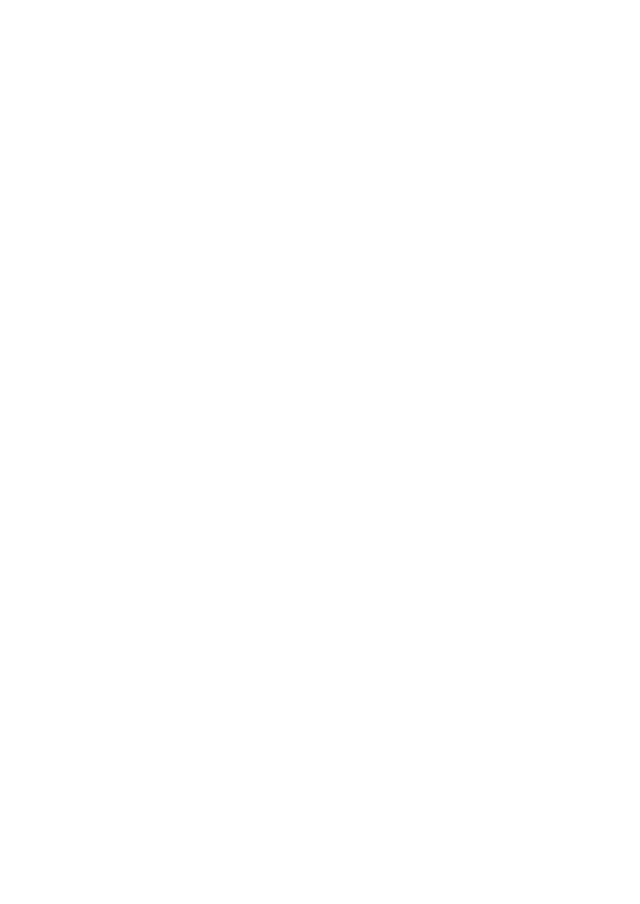
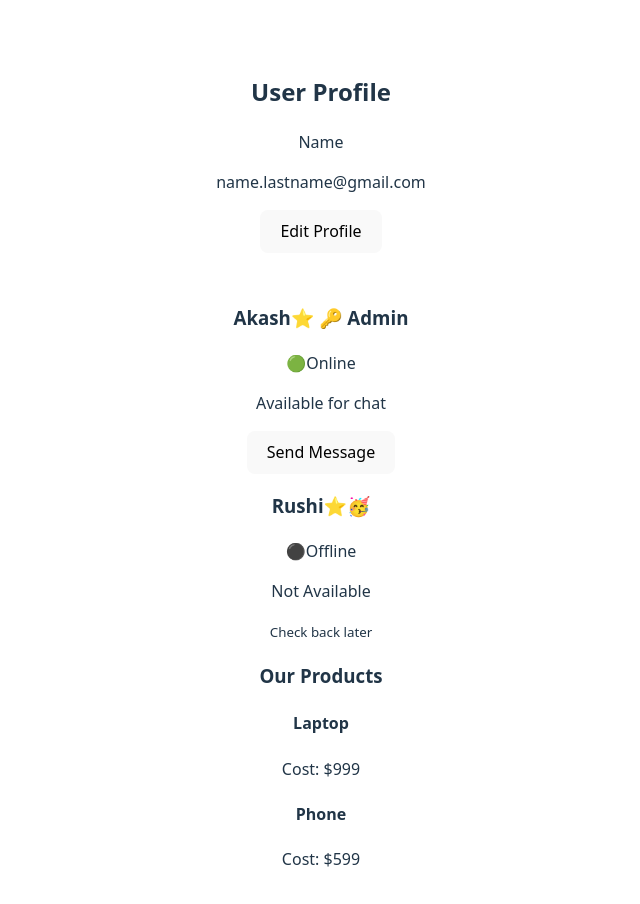
Before and after one commit to AkashWarkhad/React19-Tutorial, a React (Vite) app in the folder hello-world/: page / in a window 1280 px wide. Shown: the part 1229-2133 px from the top of the page, without its empty margins (319-959 px from the left). Before the commit the page ends 1283 px from the top, so only its background shows below. Built offline with nearby package versions, Linux system fonts and the light colour scheme.

Commit message:
Add list rendering

```diff
--- a/hello-world/src/JSX/App.jsx
+++ b/hello-world/src/JSX/App.jsx
@@ -8,6 +8,9 @@
 import { PropsInMethod } from "./Props.jsx";
 import { DefaultPropsPattern } from "./DefaultPropsPattern.jsx";
 import { SpreadPropsPattern } from "./SpreadPropsPattern.jsx";
+import { WrapJsxPropsPattern } from "./WrapJsxPropsPattern.jsx";
+import { ConditionalRendering } from "./conditionalRendering.jsx";
+import { ListRendering } from "./ListRendering.jsx";
 
 function App() {
   return (
@@ -32,15 +35,40 @@
 
       <DefaultPropsPattern
         //name="Akash" // Default value 'Guest' will be used.
-        message = "how are you?"
+        message="how are you?"
       />
 
       <SpreadPropsPattern
-        id = "ABC"
-        name = "James"
-        message = "Welcome to Goa hotel!"
+        id="ABC"
+        name="James"
+        message="Welcome to Goa hotel!"
       />
 
+      <WrapJsxPropsPattern title="User Profile">
+        <p>Name</p>
+        <p>name.lastname@gmail.com</p>
+        <button>Edit Profile</button>
+      </WrapJsxPropsPattern>
+
+      <ConditionalRendering
+        name="Akash"
+        isOnline={true}
+        hideOffline={false}
+        isPremium={true}
+        isNewUser={false}
+        role="Admin"
+      />
+
+      <ConditionalRendering
+        name="Rushi"
+        isOnline={false}
+        hideOffline={false}
+        isPremium={true}
+        isNewUser={true}
+        role="VIP"
+      />
+
+      <ListRendering />
     </div>
   );
 }
--- /dev/null
+++ b/hello-world/src/JSX/ListRendering.jsx
@@ -0,0 +1,38 @@
+export const ListRendering = () => {
+
+    const productList = [
+    {
+      id: 1,
+      prodName: "Laptop",
+      price: 999,
+    },
+    {
+      id: 2,
+      prodName: "Phone",
+      price: 599,
+    },
+    {
+      id: 3,
+      prodName: "Keyboard",
+      price: 399,
+    },
+  ];
+
+  const productElements = productList
+    .filter(product=> product.price > 500)
+    .map((product) => {
+      return (
+        <div key={product.id}>
+          <h4>{product.prodName}</h4>
+          <p> Cost: ${product.price}</p>
+        </div>
+      );
+    });
+
+  return (
+    <div>
+      <h3>Our Products</h3>
+      {productElements}
+    </div>
+  );
+};
--- /dev/null
+++ b/hello-world/src/JSX/WrapJsxPropsPattern.jsx
@@ -0,0 +1,9 @@
+export const WrapJsxPropsPattern = ({ title, children }) =>
+{
+  return (
+    <div className="card">
+      <h2>{title}</h2>
+      <div className="card-content">{children}</div>
+    </div>
+  );
+};
--- /dev/null
+++ b/hello-world/src/JSX/conditionalRendering.jsx
@@ -0,0 +1,43 @@
+export const ConditionalRendering = ({
+  name,
+  isOnline,
+  hideOffline,
+  isPremium,
+  isNewUser,
+  role,
+}) => {
+  if (hideOffline && !isOnline) {
+    // If Statement with AND
+    return null;
+  }
+
+  let roleBadge = null; //Variable use for complex logic
+
+  if (role === "Admin") {
+    roleBadge = <span> 🔑 Admin</span>;
+  } else if (role === "Moderator") {
+    roleBadge = <span> 👮‍♂️ Moderator</span>;
+  } else if (role === "Vip") {
+    roleBadge = <span> 💎VIP</span>;
+  }
+
+  return (
+    <div>
+      <h3>
+        {name}
+        {isPremium && <span>⭐</span>}
+        {isNewUser && <span>🥳</span>}
+        {roleBadge}
+      </h3>
+      <span>{isOnline ? "🟢Online" : "⚫Offline"}</span>
+
+      <p>{isOnline ? "Available for chat" : "Not Available"}</p>
+
+      {isOnline ? ( // Ternary Operator
+        <button>Send Message</button>
+      ) : (
+        <small>Check back later</small>
+      )}
+    </div>
+  );
+};
```
